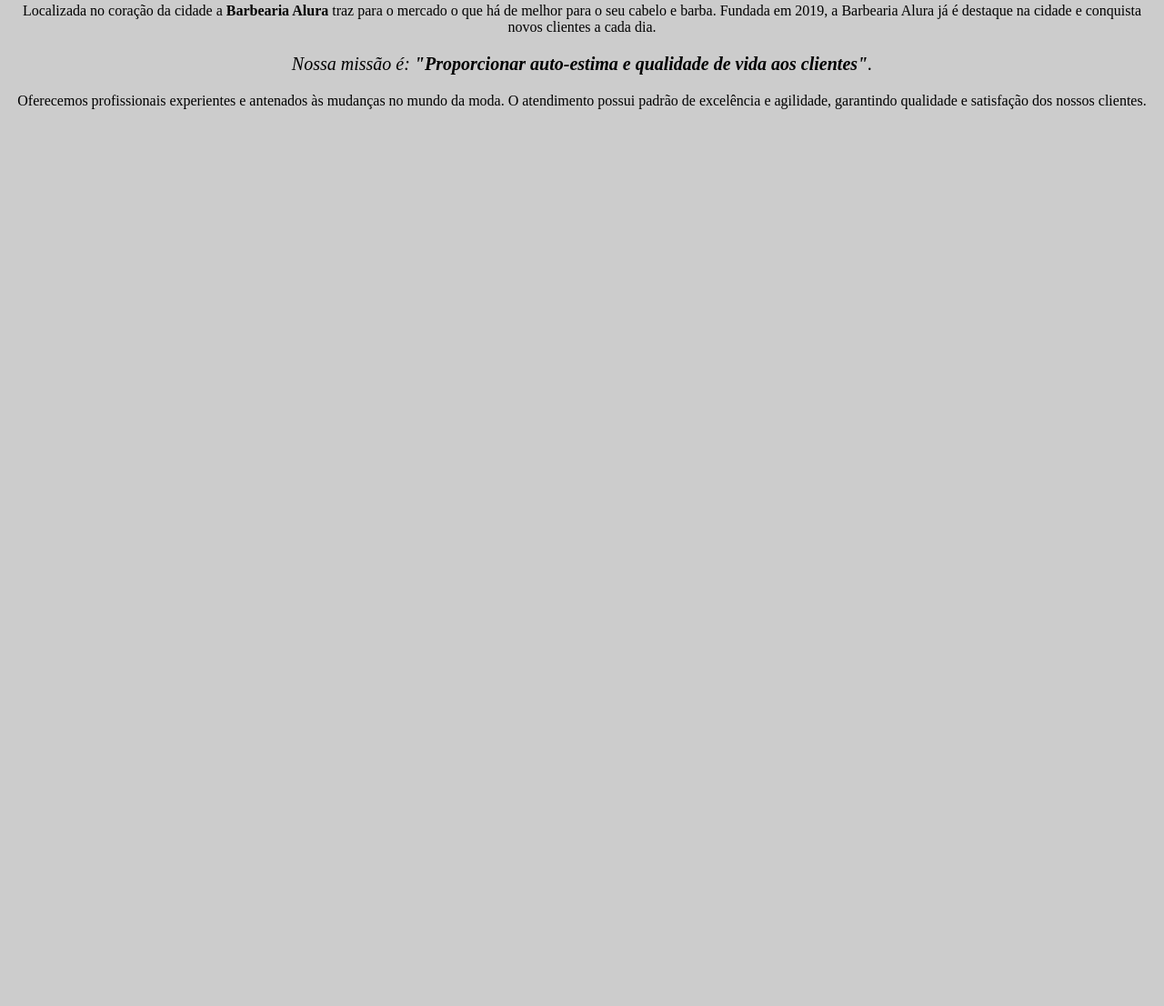
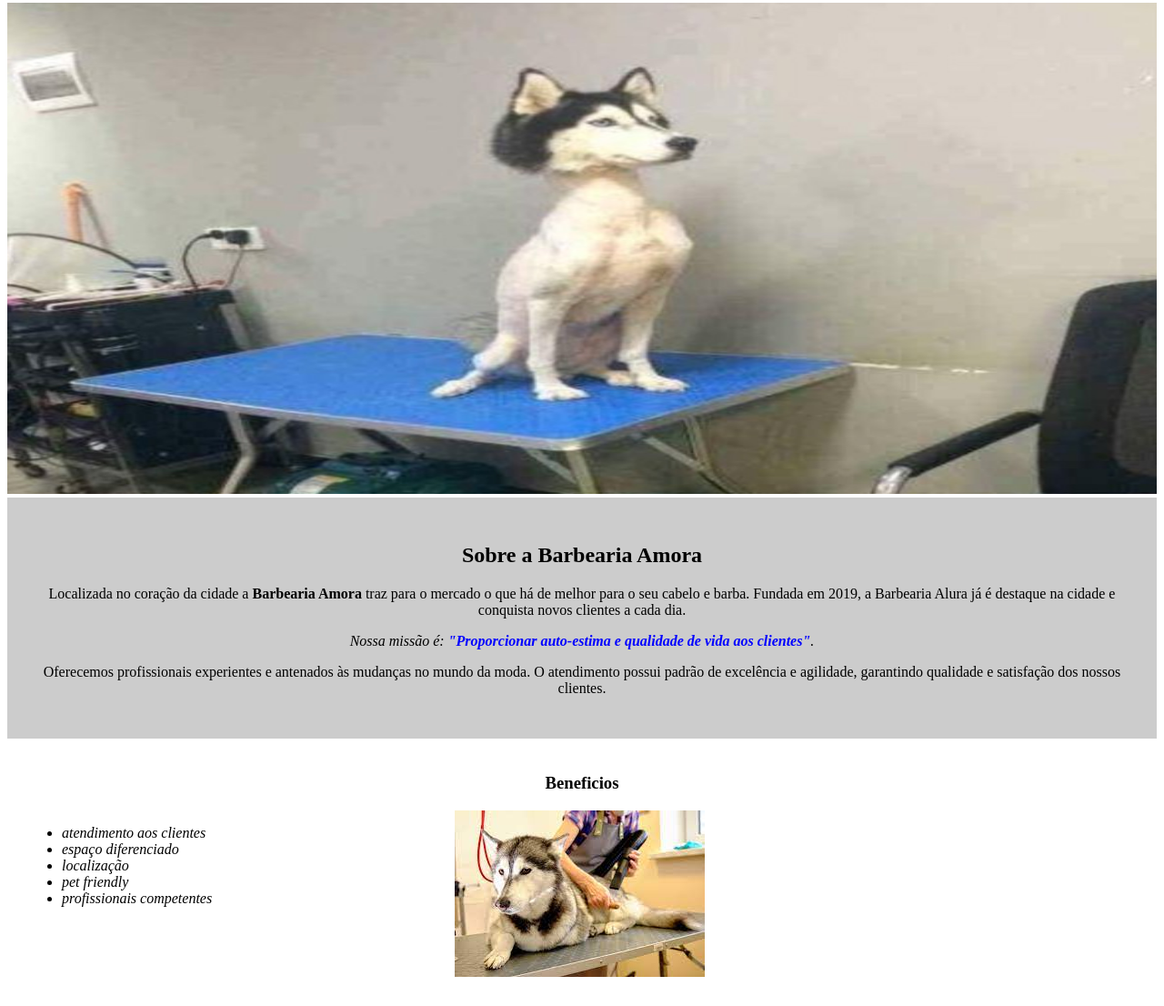
Before and after one commit to Jorgelplrn/HTML-CSS-ALURA, a plain HTML site: page index.html in a window 1280 px wide. Shown: the part 103-1209 px from the top of the page at 91% size. Before the commit the page ends 800 px from the top, so only its background shows below. Drawn offline with Linux system fonts and the light colour scheme.

Commit message:
salao da amora
atualizando a pagina com o fim do primeiro modulo

```diff
--- a/index.html
+++ b/index.html
@@ -2,19 +2,41 @@
 <html lang="pt-br">
     <head>
         <meta charset="UTF-8">
-        <title>Barbearia do jorge</title>
+        <title>Barbearia da Amora</title>
         <link rel="stylesheet" href="style.css"
-        <Style>
 
-        </Style>
     </head>
+
+
     <body>
-        <h1 style="text-align: center;">Sobre a Barbearia Alura</h1>
+        <header>
+           <h1 class="titulo-principal">Barbearia Amora</h1>
+        </header>
+        <img id="husky" src="husky.jpg">
+        <div class="principal">
+            <h2 class="titulo-centralizado">Sobre a Barbearia Amora</h2>
 
-        <p>Localizada no coração da cidade a <strong>Barbearia Alura</strong> traz para o mercado o que há de melhor para o seu cabelo e barba. Fundada em 2019, a Barbearia Alura já é destaque na cidade e conquista novos clientes a cada dia.</p>
+            <p>Localizada no coração da cidade a <strong>Barbearia Amora</strong> traz para o mercado o que há de melhor para o seu cabelo e barba. Fundada em 2019, a Barbearia Alura já é destaque na cidade e conquista novos clientes a cada dia.</p>
 
-        <p style="font-size: 20px;""><em>Nossa missão é:<strong> "Proporcionar auto-estima e qualidade de vida aos clientes"</strong>.</em></p>
+            <p id="missao" ><em>Nossa missão é:<strong> "Proporcionar auto-estima e qualidade de vida aos clientes"</strong>.</em></p>
 
-        <p>Oferecemos profissionais experientes e antenados às mudanças no mundo da moda. O atendimento possui padrão de excelência e agilidade, garantindo qualidade e satisfação dos nossos clientes.</p>
+            <p>Oferecemos profissionais experientes e antenados às mudanças no mundo da moda. O atendimento possui padrão de excelência e agilidade, garantindo qualidade e satisfação dos nossos clientes.</p>
+
+        </div>
+
+        <div class="beneficios">
+            <h3 class="titulo-centralizado"> Beneficios </h3>
+            <ul>
+               <li class="itens">atendimento aos clientes </li>
+               <li class="itens">espaço diferenciado </li>
+               <li class="itens">localização</li>
+               <li class="itens">pet friendly</li>
+               <li class="itens">profissionais competentes </li>
+            </ul>
+            <img src="beneficios.jpeg" class="umagembeneficios"
+        </div>
+
+
+
     </body>
  </html>
--- a/style.css
+++ b/style.css
@@ -1,6 +1,48 @@
+body {
+
+}
+#husky {
+width: 100%; height: 540px;
+}
+
+.titulo-principal {
+padding-left: 20px;
+}
+.principal{
+    background: #cccccc;
+    padding: 30px;
+}
+
+.titulo-centralizado {
+    text-align: center;
+}
 p {
     text-align: center;
     }
-    body {
-        background: #cccccc
-    }
+    #missao {
+        style="font-size: 20px;"
+      }
+  em strong{
+    color: blue;
+  }
+
+  .itens{
+    font-style: italic;
+  }
+  .beneficios {
+    background: #FFFFFF;
+    padding: 20px;
+  }
+  h2{
+    text-align: center;
+}
+ul {
+display: inline-block;
+vertical-align: top;
+width: 20%;
+margin-right: 15%;
+}
+
+.imagenbeneficios {
+
+  }
```
Also changed, not shown: beneficios.jpeg (added), husky.jpg (added).
